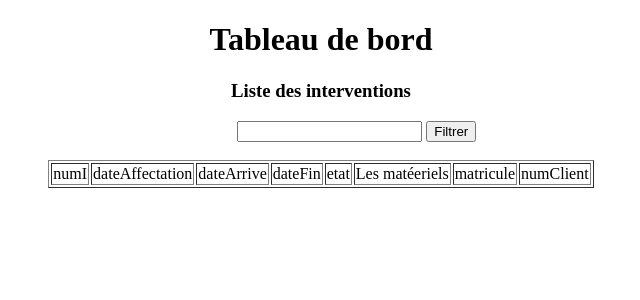
After one commit to valentinCHEEL/site-SOG, a PHP site: page /site_PPE_SOG/tableau_de_bord/tableau_de_bord.php in a window 1280 px wide. The commit adds this page. Shown: the top 300 px of the page, without its empty margins (319-959 px from the left). Run offline with PHP 8.4, Linux system fonts and the light colour scheme.

Commit message:
ajout d'un tableau de bord

```diff
--- a/PPE/index.html
+++ b/PPE/index.html
@@ -15,6 +15,7 @@
     </div>
     <div class="profil">
       <a href="site_PPE_SOG/login.php">Se Connecter</a>
+      <a href="site_PPE_SOG/tableau_de_bord/tableau_de_bord.php">Tableau de bord</a>
       </div>
     </div>
 
--- a/PPE/site_PPE_SOG/controleur/controleur.class.php
+++ b/PPE/site_PPE_SOG/controleur/controleur.class.php
@@ -85,5 +85,9 @@ class Controleur {
             return $this->unModele->updateClient($tab);
         }
 
+    /*******************Gestion du tableau de bord *********/
+    public function selectAllInterventionsTechniciens($numI){
+        return $this->unModele->selectAllInterventionsTechniciens( $numI);
+    }
     }
 ?>
--- a/PPE/site_PPE_SOG/gestion_intervention.php
+++ b/PPE/site_PPE_SOG/gestion_intervention.php
@@ -38,7 +38,11 @@
   <p>
     Veuillez remplir le formulaire afin de permettre aux techniciens d'intervenir le plus efficacement
     et rapidement possible et réserver un crénaux.<br>
+    Vérifier que votre compte sois bien à jours.
+    <br><br>
     Nos Technitiens s'occupe du reste.
+
+
   </p>
   <?php
 
--- a/PPE/site_PPE_SOG/index.php
+++ b/PPE/site_PPE_SOG/index.php
@@ -39,7 +39,7 @@ session_start();
       <?php if(isset($_SESSION['numClient']) && isset($_SESSION['nomClient'])): ?>
                   <h4 style="color: white;">Bienvenue
                       <?php
-                      echo   $_SESSION['nomClient'] ."&nbsp;&nbsp;!";
+                      echo   $_SESSION['nomClient'] ."&nbsp;&nbsp;!!!";
                       echo "<br>Numéro client : " . $_SESSION['numClient'];
                       ?>
                   </h4>
--- a/PPE/site_PPE_SOG/profil/modifier_profil.php
+++ b/PPE/site_PPE_SOG/profil/modifier_profil.php
@@ -2,17 +2,18 @@
 session_start();
 
 // Connexion à la base de données
-/*
+
 $servername = "localhost";
 $nom = "root";
 $passwordc = "";
 $database = "sog";
 
 $conn = new mysqli($servername, $nom, $passwordc, $database);
+
 if ($conn->connect_error) {
     die("La connexion a échoué: " . $conn->connect_error);
 }
-*/
+
 
 // Récupération des données du formulaire
 $numClient = $_SESSION['client']['numClient'];
--- /dev/null
+++ b/PPE/site_PPE_SOG/tableau_de_bord/tableau_de_bord.php
@@ -0,0 +1,19 @@
+
+<!DOCTYPE html>
+
+<html>
+    <head>
+        <meta charset="utf-8">
+        <meta http-equiv="X-UA-Compatible" content="IE=edge">
+        <title>Tableau de bord</title>
+        <meta name="description" content="">
+        <meta name="viewport" content="width=device-width, initial-scale=1">
+        <link rel="stylesheet" href="">
+    </head>
+    <body>
+        <center>
+            <h1>Tableau de bord </h1>
+            <?php  require_once ("../vue/vue_select_tableau_de_bord.php"); ?>
+        </center>
+    </body>
+</html>
--- /dev/null
+++ b/PPE/site_PPE_SOG/vue/vue_select_tableau_de_bord.php
@@ -0,0 +1,42 @@
+<h3> Liste des interventions</h3>
+<form method="post" style="color: white;">
+    Filter par : <input type="text" name="filtre">
+    <input type="submit" name="Filtrer" value="Filtrer">
+</form>
+<br>
+<table border="1", style="background-color:#FFFFFF;">
+    <tr>
+        <td> numI </td>
+        <td> dateAffectation</td>
+        <td> dateArrive</td>
+        <td> dateFin</td>
+        <td> etat</td>
+        <td> Les matéeriels </td>
+        <td> matricule</td>
+        <td> numClient</td>
+    </tr>
+
+    <?php
+    // Affichage des interventions
+    if (isset($lesInterventions)) {
+        foreach ($lesInterventions as $uneIntervention) {
+            echo "<tr>";
+            echo "<td>" . $uneIntervention['numI'] . "</td>";
+            echo "<td>" . $uneIntervention['dateAffectation'] . "</td>";
+            echo "<td>" . $uneIntervention['dateArrive'] . "</td>";
+            echo "<td>" . $uneIntervention['dateFin'] . "</td>";
+            echo "<td>" . $uneIntervention['etat'] . "</td>";
+            echo "<td>" . $uneIntervention['libelleMateriel'] . "</td>";
+            echo "<td>" . $uneIntervention['matricule'] . "</td>";
+            echo "<td>" . $uneIntervention['numClient'] . "</td>";
+
+            echo "<td> <a href='gestion_intervention.php?&action=sup&numI=" . $uneIntervention['numI'] . "'>";
+            echo "<img src='img/suppr.jpeg' height='30' width='30'></a>";
+            echo "<a href='gestion_intervention.php?&action=edit&numI=" . $uneIntervention['numI'] . "'>";
+            echo "<img src='img/edit.jpeg' height='30' width='30'></a>";
+            echo "</td>";
+            echo "</tr>";
+        }
+    }
+    ?>
+</table>
```
Also changed, not shown: PPE/intervention.html (+8 -6 lines), PPE/site_PPE_SOG/modele/modele.class.php (+7 -0 lines), PPE/site_PPE_SOG/profil/paramettre_profil.php (+7 -3 lines), PPE/site_PPE_SOG/sql/sitelss.sql (+3 -7 lines), PPE/site_PPE_SOG/styles/intervention-1.css (+10 -1 lines), PPE/site_PPE_SOG/img/Technicien.jpg (added).
